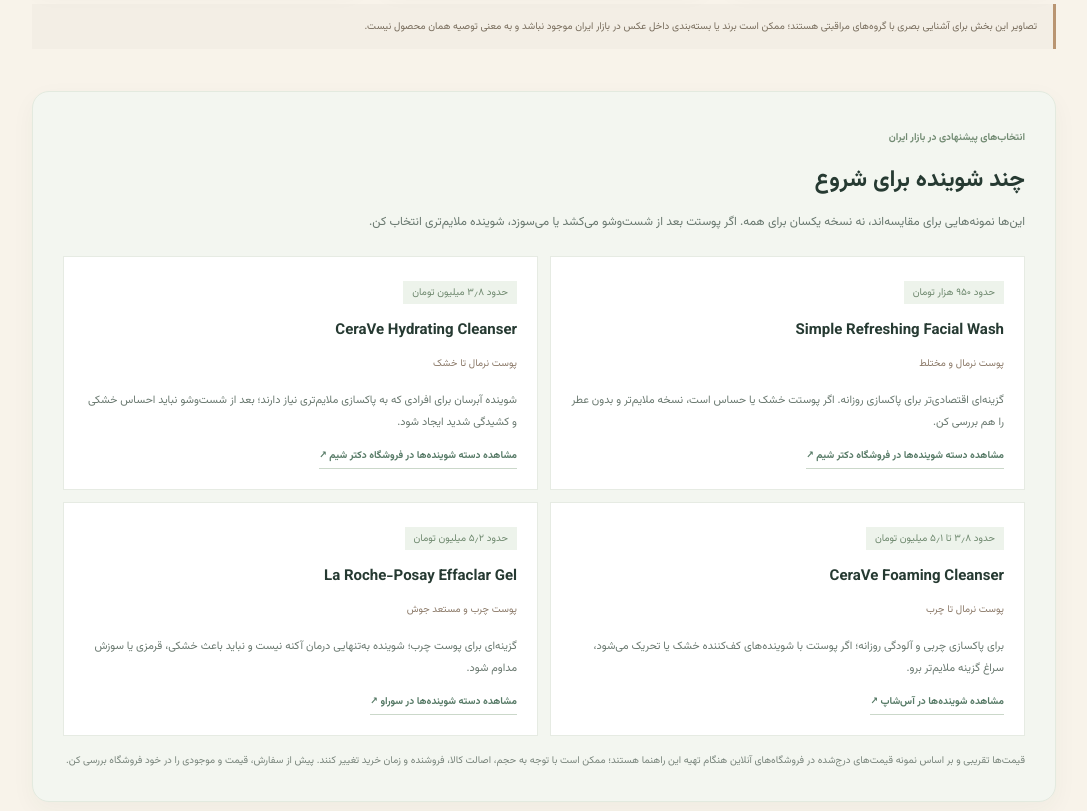
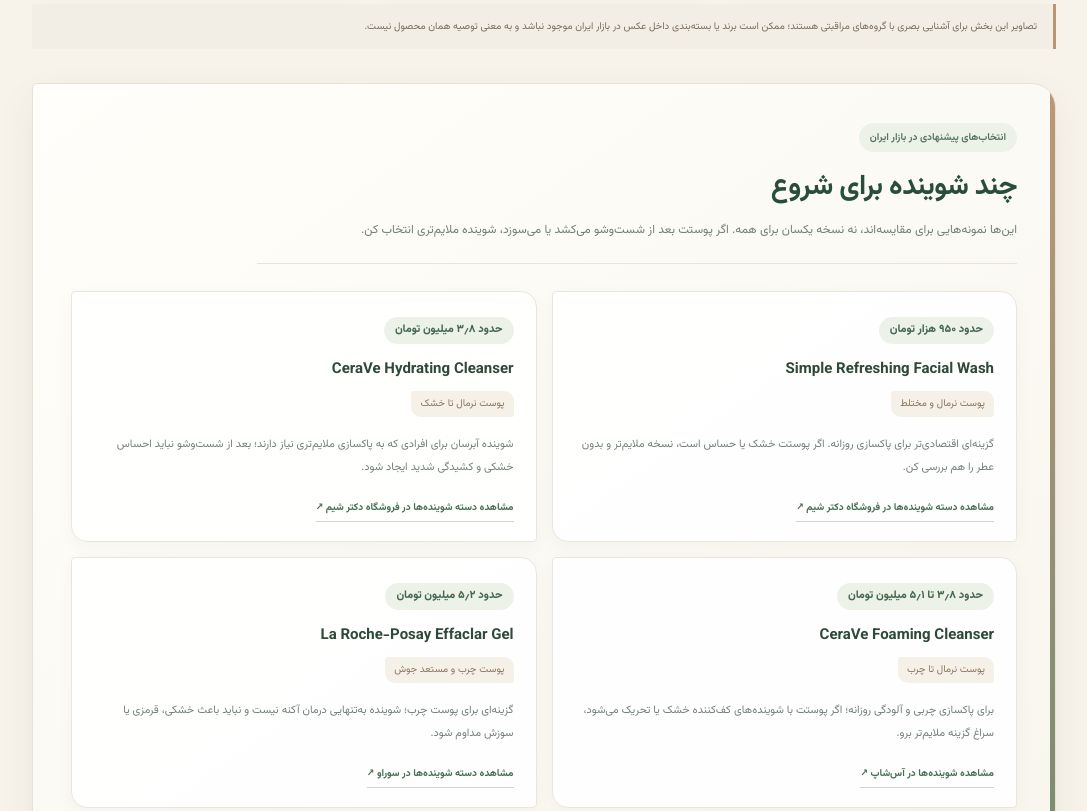
Before and after one commit to god2018n-max/skin_rejuvention, a plain HTML site: page index.html in a window 1280 px wide. Shown: the part 6460-7271 px from the top of the page, without its empty margins (96-1183 px from the left). Drawn offline with Linux system fonts and the light colour scheme.

Commit message:
Refine product recommendation cards and price presentation

```diff
--- a/styles.css
+++ b/styles.css
@@ -536,3 +536,145 @@ a:focus-visible,button:focus-visible,summary:focus-visible,select:focus-visible{
   .product-card>.product-examples{margin-inline:18px}
   .product-card>.product-examples{margin-bottom:19px}
 }
+
+/* Product recommendations — refined editorial price cards */
+.products-section > .cleanser-guide{
+  position:relative;
+  margin-top:34px;
+  padding:clamp(22px,3.2vw,38px);
+  border:1px solid #e8e2d6;
+  border-radius:5px 24px 5px 24px;
+  background:linear-gradient(145deg,#fffefa 0%,#f8f5ed 100%);
+  box-shadow:0 15px 38px rgba(47,65,49,.065);
+  overflow:hidden;
+}
+.products-section > .cleanser-guide:before{
+  content:"";
+  position:absolute;
+  top:0;right:0;width:5px;height:100%;
+  background:linear-gradient(180deg,#bd9875,#718b70);
+}
+.cleanser-guide-heading{
+  position:relative;
+  max-width:760px;
+  margin:0 0 27px;
+  padding:0 0 20px;
+  border-bottom:1px solid #e9e3d8;
+}
+.cleanser-guide-heading .mini-kicker{
+  display:inline-flex;
+  align-items:center;
+  gap:8px;
+  padding:5px 11px;
+  border-radius:30px;
+  background:#edf2e9;
+  color:#58745d;
+  font-size:10px;
+  font-weight:700;
+}
+.cleanser-guide-heading h3{
+  font-size:clamp(21px,2.5vw,28px);
+  line-height:1.7;
+  margin:12px 0 5px;
+  color:#294d3d;
+  letter-spacing:-.5px;
+}
+.cleanser-guide-heading p{
+  max-width:680px;
+  font-size:12px;
+  line-height:2.2;
+  color:#718077;
+}
+.cleanser-list{
+  grid-template-columns:repeat(2,minmax(0,1fr));
+  gap:15px;
+}
+.cleanser-item{
+  position:relative;
+  min-height:190px;
+  padding:22px 22px 19px;
+  border:1px solid #eae6dc;
+  border-radius:4px 16px 4px 16px;
+  background:rgba(255,255,255,.92);
+  box-shadow:0 5px 17px rgba(46,65,49,.035);
+  transition:transform .22s ease,box-shadow .22s ease,border-color .22s ease;
+}
+.cleanser-item:hover{
+  transform:translateY(-4px);
+  border-color:#c9d5c5;
+  box-shadow:0 13px 25px rgba(46,65,49,.085);
+}
+.cleanser-price{
+  display:inline-flex;
+  align-items:center;
+  min-height:27px;
+  padding:4px 11px;
+  border-radius:30px;
+  background:#edf2e9;
+  color:#45684e;
+  font-size:11px;
+  font-weight:800;
+  line-height:1.7;
+}
+.cleanser-item h4{
+  font-size:15px;
+  line-height:1.8;
+  margin:12px 0 5px;
+  color:#2e4939;
+}
+.cleanser-skin{
+  display:inline-block;
+  color:#8a755e;
+  background:#f5f0e8;
+  border-radius:3px 10px 3px 10px;
+  padding:4px 9px;
+  font-size:10px;
+  line-height:1.8;
+}
+.cleanser-item p{
+  font-size:11px;
+  line-height:2.15;
+  color:#738078;
+  margin:14px 0 18px;
+}
+.cleanser-item a{
+  display:inline-flex;
+  align-items:center;
+  gap:5px;
+  font-size:10px;
+  line-height:1.9;
+  color:#456d51;
+  border-bottom:1px solid #cbd8ca;
+  padding-bottom:4px;
+  transition:color .2s ease,border-color .2s ease;
+}
+.cleanser-item a:hover{color:#a17657;border-color:#c9a98d}
+.price-disclaimer{
+  margin-top:20px;
+  padding:12px 15px;
+  border-right:3px solid #c1a17e;
+  border-radius:3px 10px 10px 3px;
+  background:#f4f0e8;
+  color:#776e60;
+  font-size:10px;
+  line-height:2.15;
+}
+.brightening-safety,.barrier-safety,.exfoliation-safety{
+  border-radius:3px 12px 12px 3px;
+  padding:14px 17px;
+  font-size:11px;
+  line-height:2.2;
+}
+@media(max-width:620px){
+  .products-section > .cleanser-guide{
+    margin-top:25px;
+    padding:22px 16px;
+    border-radius:4px 17px 4px 17px;
+  }
+  .cleanser-guide-heading{margin-bottom:19px;padding-bottom:16px}
+  .cleanser-list{grid-template-columns:1fr;gap:11px}
+  .cleanser-item{min-height:0;padding:19px 17px}
+  .cleanser-item h4{font-size:14px}
+  .cleanser-item p{margin:11px 0 15px}
+  .price-disclaimer{padding:11px 12px}
+}
```
